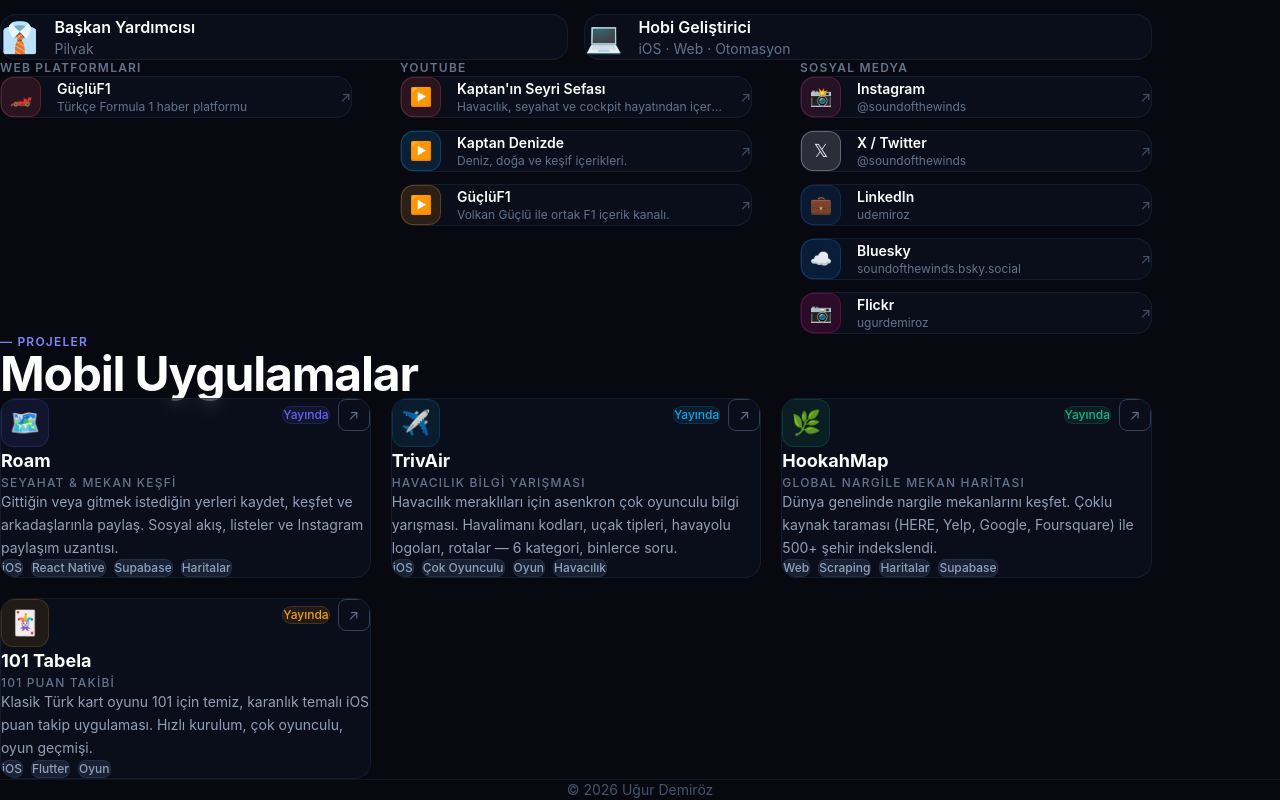
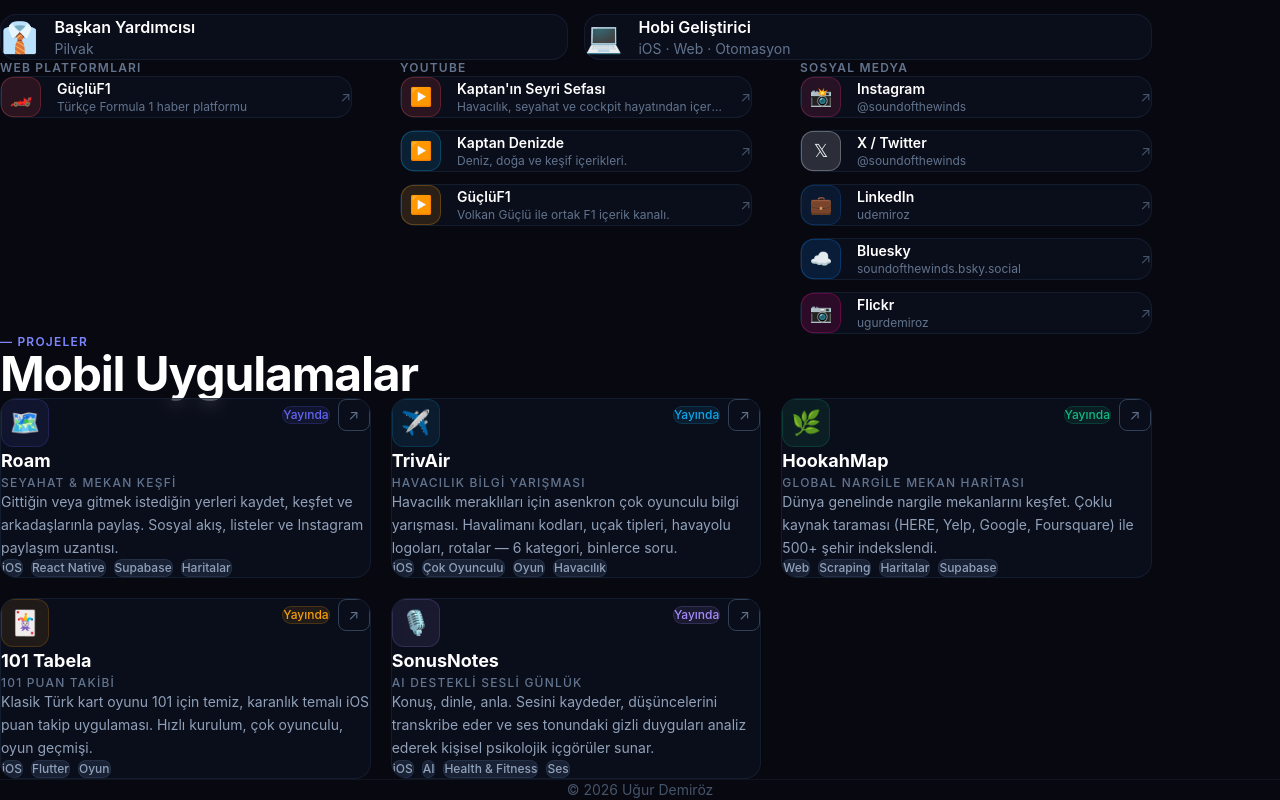
Before and after one commit to u-demiroz/ugurdemiroz, a Next.js app: page / in a window 1280 px wide. Shown: the part 912-1712 px from the top of the page. Built offline with nearby package versions, Linux system fonts and the light colour scheme.

Commit message:
feat: SonusNotes eklendi

```diff
--- a/components/Projects.tsx
+++ b/components/Projects.tsx
@@ -53,6 +53,16 @@
     url: "https://101tabela.app",
     accent: "#f59e0b",
     emoji: "🃏",
+    status: "Yayında",
+  },
+  {
+    name: "SonusNotes",
+    tagline: "AI Destekli Sesli Günlük",
+    description: "Konuş, dinle, anla. Sesini kaydeder, düşüncelerini transkribe eder ve ses tonundaki gizli duyguları analiz ederek kişisel psikolojik içgörüler sunar.",
+    tags: ["iOS", "AI", "Health & Fitness", "Ses"],
+    url: "https://apps.apple.com/us/app/sonusnotes/id6764329742",
+    accent: "#a78bfa",
+    emoji: "🎙️",
     status: "Yayında",
   },
 ];
```
